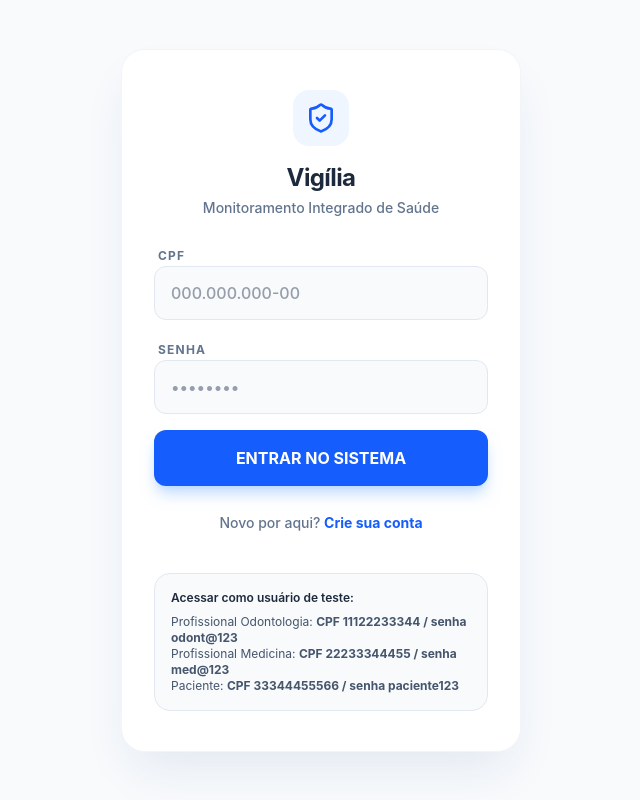
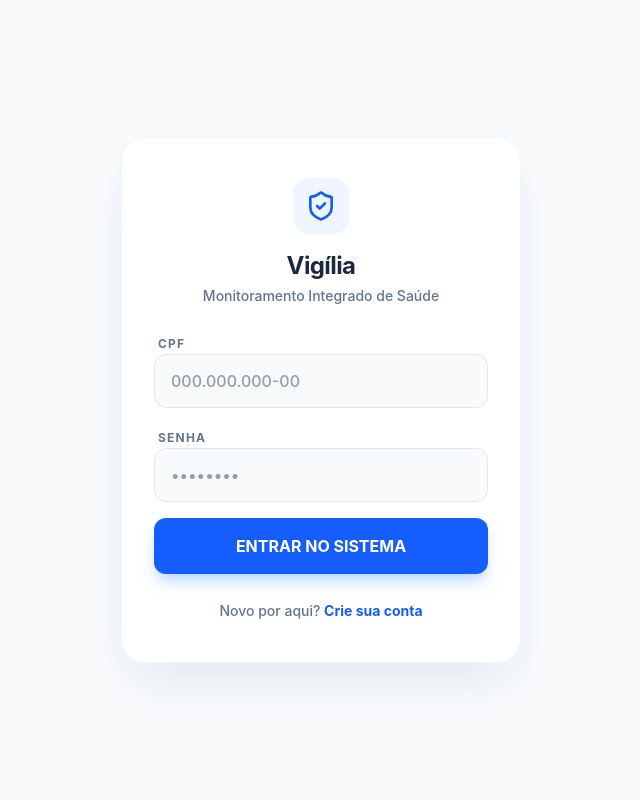
Before and after one commit to douglashsm23-star/vigie-saude, a React (Vite) app: page /login in a window 1280 px wide. Shown: the whole page, without its empty margins (319-959 px from the left). Built offline with nearby package versions, Linux system fonts and the light colour scheme.

Commit message:
remove: teste credentials from login screen

```diff
--- a/src/pages/Login.tsx
+++ b/src/pages/Login.tsx
@@ -96,12 +96,6 @@ export default function Login() {
             >
               Novo por aqui? <span className="text-blue-600 font-bold">Crie sua conta</span>
             </button>
-            <div className="mt-4 rounded-2xl border border-slate-200 bg-slate-50 p-4 text-xs text-slate-600">
-              <p className="font-semibold text-slate-800 mb-2">Acessar como usuário de teste:</p>
-              <p>Profissional Odontologia: <span className="font-bold">CPF 11122233344 / senha odont@123</span></p>
-              <p>Profissional Medicina: <span className="font-bold">CPF 22233344455 / senha med@123</span></p>
-              <p>Paciente: <span className="font-bold">CPF 33344455566 / senha paciente123</span></p>
-            </div>
           </div>
         </div>
       </div>
```
